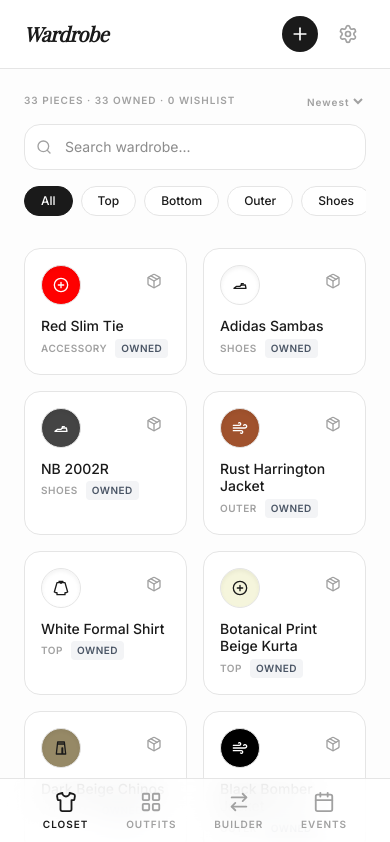
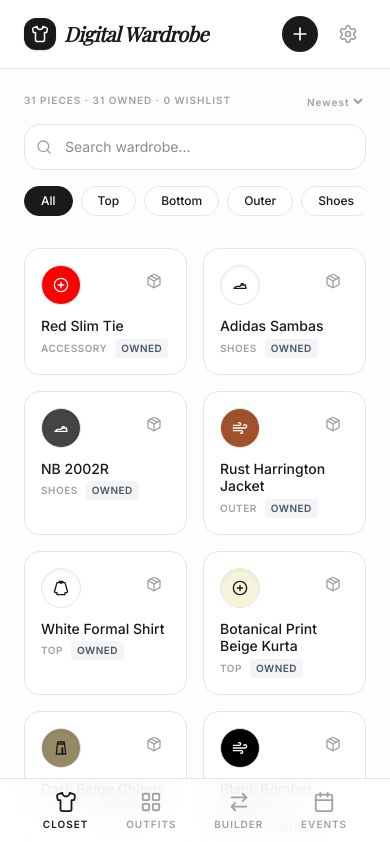
Before and after one commit to saishftw/digital-wardrobe, a React (Vite) app: page / in a window 390 px wide. Shown: the top 842 px of the page. Built offline with nearby package versions, Linux system fonts and the light colour scheme; a web font is replaced by a local one.

Commit message:
feat: Update app title and add PWA meta tags
Refactors the application title to "Digital Wardrobe" and includes PWA-related meta tags for better mobile web experience. Also updates the application header to include a new icon and the full application name. Removes redundant initial clothing pieces.

```diff
--- a/index.html
+++ b/index.html
@@ -3,7 +3,13 @@
   <head>
     <meta charset="UTF-8" />
     <meta name="viewport" content="width=device-width, initial-scale=1.0" />
-    <title>My Google AI Studio App</title>
+    <title>Digital Wardrobe</title>
+    <meta name="apple-mobile-web-app-capable" content="yes" />
+    <meta name="apple-mobile-web-app-status-bar-style" content="black-translucent" />
+    <meta name="apple-mobile-web-app-title" content="Wardrobe" />
+    <link rel="apple-touch-icon" href="https://picsum.photos/seed/wardrobe-logo/180/180" />
+    <meta name="theme-color" content="#ffffff" />
+    <meta name="description" content="A minimal digital wardrobe to manage your clothes and outfits." />
   </head>
   <body>
     <div id="root"></div>
--- a/src/App.tsx
+++ b/src/App.tsx
@@ -286,7 +286,12 @@
     <div className="min-h-screen bg-[#FDFDFD] text-[#1A1A1A] font-sans selection:bg-[#1A1A1A] selection:text-white">
       {/* Header */}
       <header className="sticky top-0 z-40 bg-white/80 backdrop-blur-md border-b border-[#E5E5E5] px-6 py-4 flex justify-between items-center">
-        <h1 className="text-xl font-semibold tracking-tight italic serif">Wardrobe</h1>
+        <div className="flex items-center gap-2">
+          <div className="w-8 h-8 bg-[#1A1A1A] rounded-xl flex items-center justify-center shadow-sm overflow-hidden">
+            <Shirt size={18} className="text-white" />
+          </div>
+          <h1 className="text-xl font-semibold tracking-tight italic serif">Digital Wardrobe</h1>
+        </div>
         <div className="flex items-center gap-3">
           {view === 'Wardrobe' && (
             <button
--- a/src/constants.tsx
+++ b/src/constants.tsx
@@ -6,8 +6,6 @@
   { id: 'b1', title: 'Black Pleated Pants', type: 'Bottom', category: 'Pants', color: 'Black', hex: '#000000', status: 'Owned', createdAt: 1711710000000 },
   { id: 'b2', title: 'Beige Linen Pants', type: 'Bottom', category: 'Pants', color: 'Beige', hex: '#F5F5DC', status: 'Owned', createdAt: 1711710000001 },
   { id: 'b3', title: 'Light-blue Denim', type: 'Bottom', category: 'Pants', color: 'Light Blue', hex: '#ADD8E6', status: 'Owned', createdAt: 1711710000002 },
-  { id: 'b4', title: 'Navy Chinos', type: 'Bottom', category: 'Pants', color: 'Navy', hex: '#000044', status: 'Owned', createdAt: 1711710000003 },
-  { id: 'b5', title: 'Beige Chinos', type: 'Bottom', category: 'Pants', color: 'Beige', hex: '#F5F5DC', status: 'Owned', createdAt: 1711710000004 },
   { id: 'b6', title: 'Dark Beige Chinos', type: 'Bottom', category: 'Pants', color: 'Dark Beige', hex: '#968966', status: 'Owned', createdAt: 1711710000026 },
 
   // Tops
```
